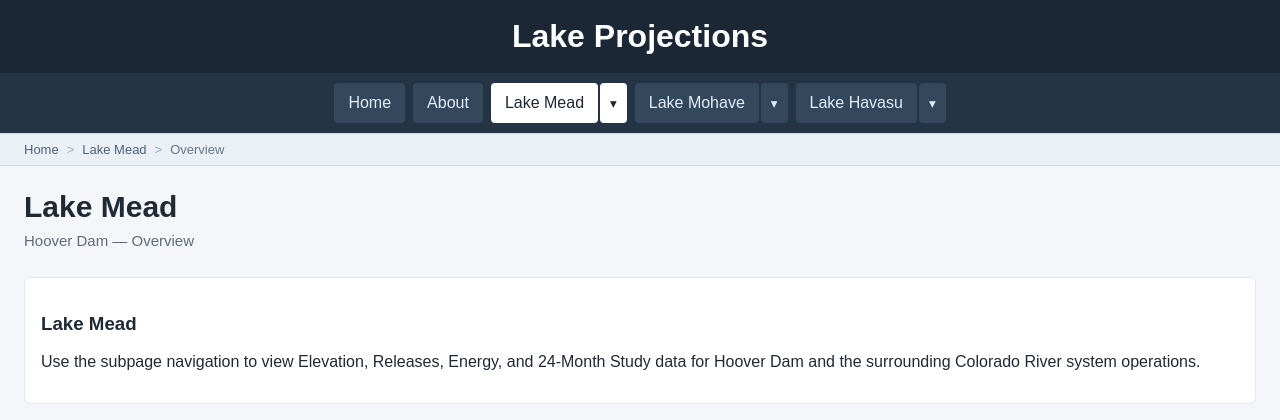
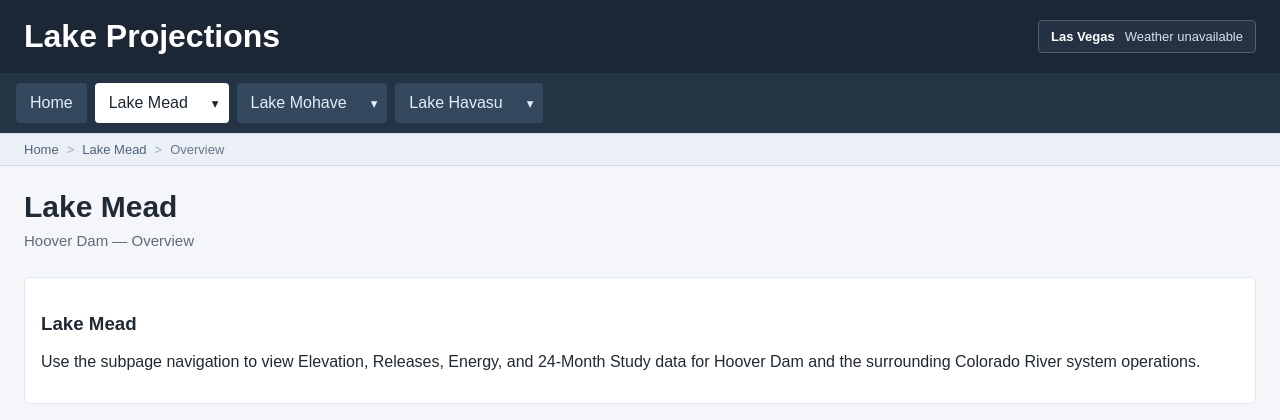
Before and after one commit to matthewalinsod/lakeprojections-backend, a Flask app: page /lake-mead in a window 1280 px wide. Shown: the top 420 px of the page. Run offline with Flask 3, Linux system fonts and the light colour scheme.

Commit message:
Fix nav behavior, remove About page, and add city weather widget

```diff
--- a/main.py
+++ b/main.py
@@ -39,8 +39,14 @@
 }
 
 
-def _page_context(page_kind="about", dam=None, subpage=None):
+def _page_context(page_kind="home", dam=None, subpage=None):
     active_lake = DAM_TO_LAKE_SLUG.get(dam) if dam else None
+    weather_city = "Las Vegas"
+    if active_lake == "lake-mohave":
+        weather_city = "Bullhead City"
+    elif active_lake == "lake-havasu":
+        weather_city = "Havasu City"
+
     return {
         "lakes": LAKES,
         "dams": DAMS,
@@ -49,6 +55,7 @@
         "active_dam": dam,
         "active_lake": active_lake,
         "active_subpage": subpage,
+        "weather_city": weather_city,
     }
 
 
@@ -178,12 +185,7 @@
 
 @app.route("/")
 def home():
-    return redirect(url_for("about"))
-
-
-@app.route("/about")
-def about():
-    return render_template("about.html", **_page_context("about"))
+    return render_template("home.html", **_page_context("home"))
 
 
 @app.route("/<lake_slug>")
--- a/static/css/style.css
+++ b/static/css/style.css
@@ -9,12 +9,38 @@
     background-color: #1b2734;
     color: #ffffff;
     padding: 18px 24px;
-    text-align: center;
+    text-align: left;
 }
 
 .site-title-band h1 {
     margin: 0;
     font-size: 2rem;
+}
+
+.site-title-band {
+    display: flex;
+    align-items: center;
+    justify-content: space-between;
+    gap: 16px;
+}
+
+.weather-widget {
+    display: inline-flex;
+    align-items: center;
+    gap: 10px;
+    padding: 8px 12px;
+    border: 1px solid #49617a;
+    border-radius: 4px;
+    background: #243243;
+    font-size: 13px;
+}
+
+.weather-city {
+    font-weight: 700;
+}
+
+.weather-status {
+    color: #d5e1ef;
 }
 
 .site-nav {
@@ -42,7 +68,7 @@
     gap: 8px;
     flex-wrap: wrap;
     align-items: stretch;
-    justify-content: center;
+    justify-content: flex-start;
 }
 
 .nav-item {
@@ -70,16 +96,20 @@
 
 .nav-lake-row {
     display: flex;
-    gap: 2px;
+    gap: 0;
 }
 
 .nav-dropdown-toggle {
     border: 0;
-    border-radius: 4px;
+    border-radius: 0 4px 4px 0;
     background: #33475d;
     color: #e4edf7;
     padding: 0 10px;
     cursor: pointer;
+}
+
+.nav-lake-row .nav-link {
+    border-radius: 4px 0 0 4px;
 }
 
 .nav-item.active-top .nav-dropdown-toggle,
@@ -92,7 +122,7 @@
     display: none;
     position: absolute;
     left: 0;
-    top: calc(100% + 4px);
+    top: 100%;
     min-width: 220px;
     list-style: none;
     margin: 0;
@@ -154,7 +184,7 @@
 
 .main-content-shell {
     max-width: 1840px;
-    margin: 0 auto;
+    margin: 0;
     display: grid;
     grid-template-columns: 220px minmax(0, 1fr) 220px;
     gap: 24px;
@@ -165,7 +195,7 @@
 .main-content-container {
     max-width: 1320px;
     width: 100%;
-    margin: 0 auto;
+    margin: 0;
 }
 
 .main-content {
@@ -318,19 +348,19 @@
         text-align: left;
     }
 
-    .nav-toggle {
-        display: inline-block;
-        margin-bottom: 8px;
+    .site-title-band {
+        flex-wrap: wrap;
+    }
+
+    .weather-widget {
+        width: 100%;
+        box-sizing: border-box;
+        justify-content: flex-start;
     }
 
     .site-nav-list {
-        display: none;
-        flex-direction: column;
+        flex-direction: row;
         align-items: stretch;
-    }
-
-    .site-nav-list.open {
-        display: flex;
     }
 
     .nav-lake-row {
--- /dev/null
+++ b/static/js/weather.js
@@ -0,0 +1,33 @@
+document.addEventListener("DOMContentLoaded", async () => {
+  const widget = document.getElementById("weather-widget");
+  if (!widget) return;
+
+  const city = widget.dataset.city;
+  const status = widget.querySelector(".weather-status");
+  if (!city || !status) return;
+
+  try {
+    const geoResp = await fetch(
+      `https://geocoding-api.open-meteo.com/v1/search?name=${encodeURIComponent(city)}&count=1&language=en&format=json`
+    );
+    if (!geoResp.ok) throw new Error("Geocoding request failed");
+
+    const geoData = await geoResp.json();
+    const place = geoData?.results?.[0];
+    if (!place) throw new Error("No geocoding result");
+
+    const weatherResp = await fetch(
+      `https://api.open-meteo.com/v1/forecast?latitude=${place.latitude}&longitude=${place.longitude}&current=temperature_2m,weather_code&temperature_unit=fahrenheit`
+    );
+    if (!weatherResp.ok) throw new Error("Weather request failed");
+
+    const weatherData = await weatherResp.json();
+    const current = weatherData?.current;
+    if (!current) throw new Error("No weather data");
+
+    const temp = Math.round(current.temperature_2m);
+    status.textContent = `${temp}°F`;
+  } catch (err) {
+    status.textContent = "Weather unavailable";
+  }
+});
--- a/templates/base.html
+++ b/templates/base.html
@@ -12,24 +12,22 @@
 <header>
     <div class="site-title-band">
         <h1>Lake Projections</h1>
+        <div id="weather-widget" class="weather-widget" aria-live="polite" data-city="{{ weather_city }}">
+            <span class="weather-city">{{ weather_city }}</span>
+            <span class="weather-status">Loading weather…</span>
+        </div>
     </div>
 
     <nav class="site-nav" aria-label="Primary">
-        <button type="button" class="nav-toggle" aria-expanded="false" aria-controls="site-nav-list">☰ Menu</button>
-
         <ul id="site-nav-list" class="site-nav-list">
             <li class="nav-item">
                 <a class="nav-link {% if active_page == 'home' %}active{% endif %}" href="{{ url_for('home') }}">Home</a>
             </li>
-            <li class="nav-item">
-                <a class="nav-link {% if active_page == 'about' %}active{% endif %}" href="{{ url_for('about') }}">About</a>
-            </li>
-
             {% for lake_slug, lake_data in lakes.items() %}
                 <li class="nav-item has-dropdown {% if active_lake == lake_slug %}active-top{% endif %}">
                     <div class="nav-lake-row">
                         <a class="nav-link {% if active_lake == lake_slug %}active{% endif %}" href="{{ url_for('lake_overview', lake_slug=lake_slug) }}">{{ lake_data.lake_name }}</a>
-                        <button type="button" class="nav-dropdown-toggle" aria-expanded="false" aria-label="Toggle {{ lake_data.lake_name }} menu">▾</button>
+                        <button type="button" class="nav-dropdown-toggle" aria-expanded="false" aria-label="Toggle {{ lake_data.lake_name }} menu"><span aria-hidden="true">▾</span></button>
                     </div>
 
                     <ul class="dropdown-menu" aria-label="{{ lake_data.lake_name }} sections">
@@ -52,10 +50,7 @@
     <div class="breadcrumb-wrap" aria-label="Breadcrumb">
         <nav class="breadcrumb">
             <a href="{{ url_for('home') }}">Home</a>
-            {% if active_page == 'about' %}
-                <span class="breadcrumb-sep">&gt;</span>
-                <span aria-current="page">About</span>
-            {% elif active_page == 'dam' and active_lake and active_subpage %}
+            {% if active_page == 'dam' and active_lake and active_subpage %}
                 <span class="breadcrumb-sep">&gt;</span>
                 <a href="{{ url_for('lake_overview', lake_slug=active_lake) }}">{{ lakes[active_lake].lake_name }}</a>
                 <span class="breadcrumb-sep">&gt;</span>
@@ -81,6 +76,7 @@
 <script src="{{ url_for('static', filename='js/charts.js') }}"></script>
 <script src="{{ url_for('static', filename='js/dashboard.js') }}"></script>
 <script src="{{ url_for('static', filename='js/nav.js') }}"></script>
+<script src="{{ url_for('static', filename='js/weather.js') }}"></script>
 
 </body>
 </html>
--- a/templates/about.html
+++ b/templates/home.html
@@ -2,7 +2,7 @@
 
 {% block content %}
 <div class="card">
-    <h2>About Lake Projections</h2>
+    <h2>Lake Projections Dashboard</h2>
     <p>
         This dashboard provides reservoir and operations insights for Hoover, Davis, and Parker dams.
         Use the top navigation to choose a lake/dam, then choose a subpage for Overview, Elevation,
```
